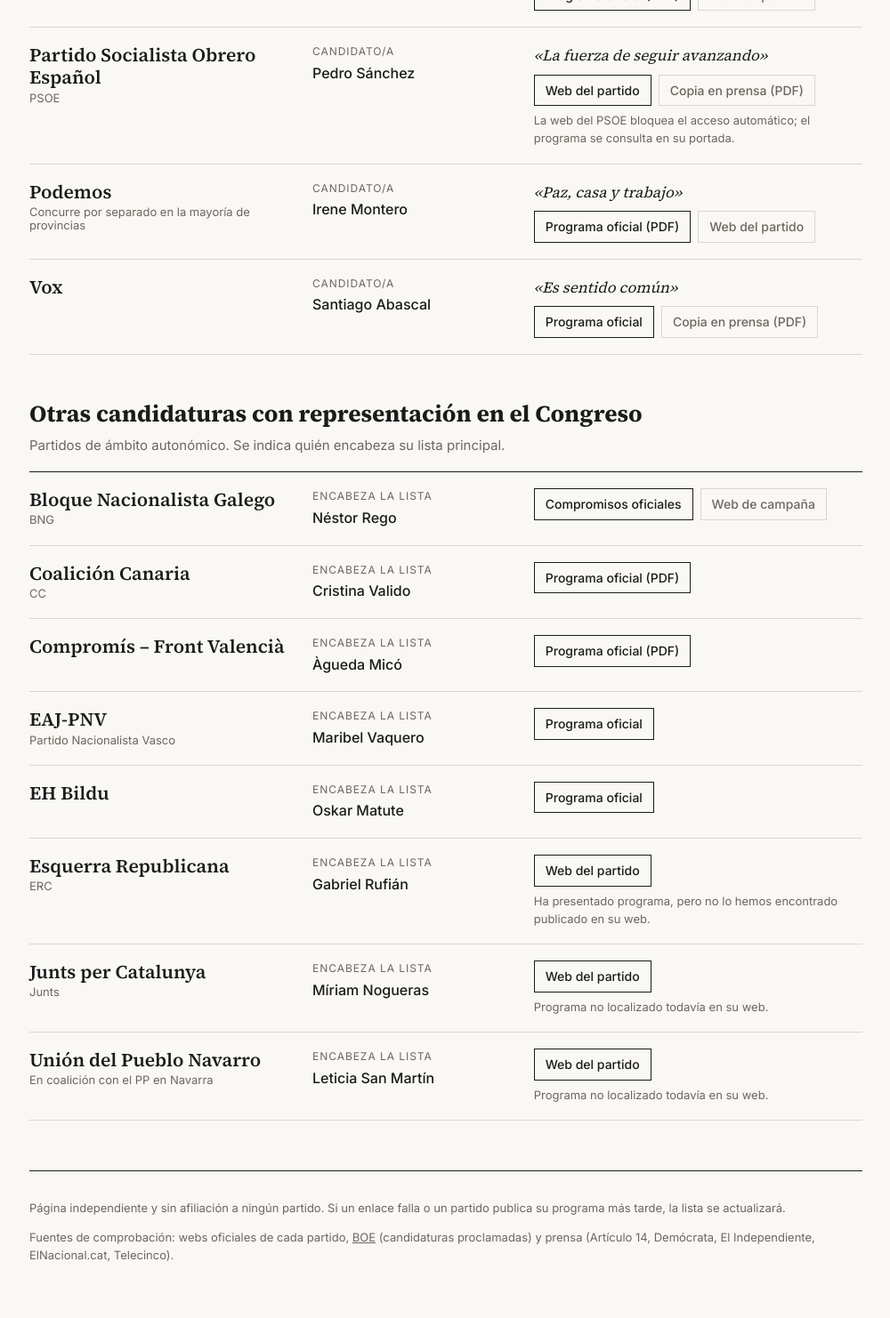
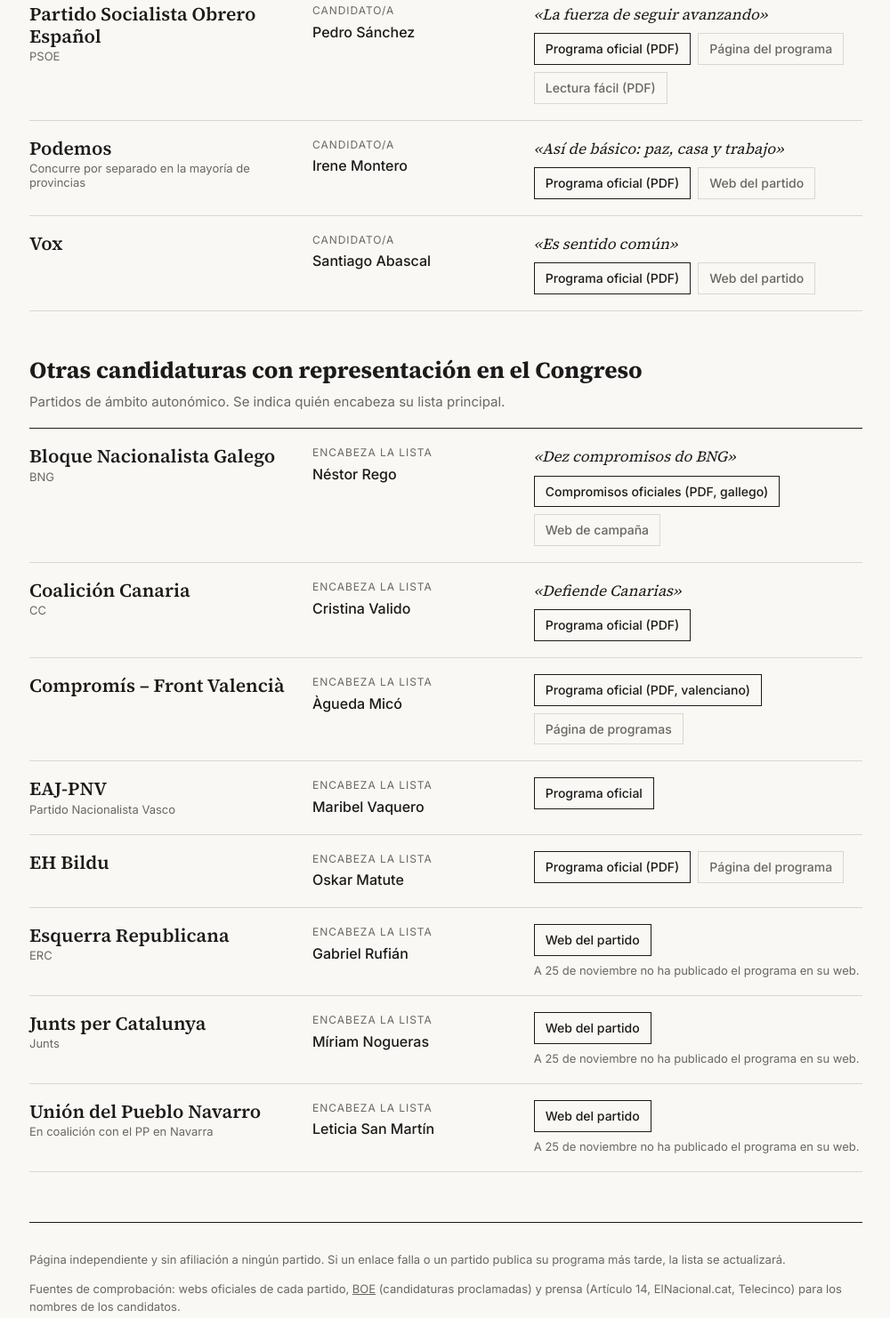
Before and after one commit to Carlopin67/programas-29n, a plain HTML site: page index.html in a window 1280 px wide. Shown: the part 899-2381 px from the top of the page at 89% size, without its empty margins (139-1139 px from the left). Before the commit the page ends 2360 px from the top, so only its background shows below. Drawn offline with Linux system fonts and the light colour scheme.

Commit message:
Solo enlaces oficiales y comprobados del 29N
Co-Authored-By: Claude Opus 5.5 <noreply@anthropic.com>
Claude-Session: https://claude.ai/code/session_01JYRckdtWiZVVM2ALq27bAG

```diff
--- a/index.html
+++ b/index.html
@@ -54,14 +54,14 @@
   <h1>Los programas electorales, en un solo sitio</h1>
   <p class="entradilla">Enlaces directos a los programas que cada candidatura presenta a las elecciones al Congreso y al Senado. Sin resúmenes ni valoraciones: solo el documento original para que lo leas tú.</p>
   <div class="meta">
-    <span><strong>Comprobado:</strong> 24 de noviembre de 2026</span>
+    <span><strong>Comprobado:</strong> 25 de noviembre de 2026</span>
     <span><strong>Orden:</strong> alfabético</span>
   </div>
 </header>
 
 <div class="leyenda">
   <p>En España no se vota directamente al presidente del Gobierno: se votan listas al Congreso por provincia y luego el Congreso elige al presidente. Aquí aparecen primero las candidaturas de ámbito estatal con aspirante a la Presidencia y después las demás formaciones con representación en el Congreso.</p>
-  <p><strong>Programa oficial</strong> = enlace a la web del propio partido. <strong>Copia en prensa</strong> = el PDF publicado por un medio cuando el partido no lo tiene accesible en su web.</p>
+  <p>Todos los enlaces son a webs oficiales de los partidos o de sus campañas, y se ha comprobado que cada documento es el programa para el 29 de noviembre de 2026.</p>
 </div>
 
 <h2>Candidaturas a la Presidencia del Gobierno</h2>
@@ -74,46 +74,44 @@
 
 <footer>
   <p>Página independiente y sin afiliación a ningún partido. Si un enlace falla o un partido publica su programa más tarde, la lista se actualizará.</p>
-  <p>Fuentes de comprobación: webs oficiales de cada partido, <a href="https://www.boe.es">BOE</a> (candidaturas proclamadas) y prensa (Artículo 14, Demócrata, El Independiente, ElNacional.cat, Telecinco).</p>
+  <p>Fuentes de comprobación: webs oficiales de cada partido, <a href="https://www.boe.es">BOE</a> (candidaturas proclamadas) y prensa (Artículo 14, ElNacional.cat, Telecinco) para los nombres de los candidatos.</p>
 </footer>
 </div>
 
 <script>
 const estatales = [
   { partido:"Frente Amplio", largo:"Movimiento Sumar, Izquierda Unida, Más Madrid y Comuns", candidato:"Ada Colau", titulo:"«Un voto como una casa»",
-    enlaces:[{t:"Copia en prensa (PDF)", u:"https://www.democrata.es/uploads/s1/35/42/91/4/programafrenteamplio.pdf", s:true}],
-    aviso:"No hemos encontrado el programa en una web oficial de la coalición." },
+    enlaces:[{t:"Programa oficial (PDF)", u:"https://frenteamplio.info/pdf/ProgramaFrenteAmplio.pdf"},{t:"Página del programa", u:"https://frenteamplio.info/programa/", s:true}] },
   { partido:"Partido Popular", largo:"PP", candidato:"Alberto Núñez Feijóo", titulo:"«La Reconstrucción Nacional»",
     enlaces:[{t:"Programa oficial (PDF)", u:"https://www.pp.es/wp-content/uploads/2026/11/PROGRAMA-ELECTORAL-PP-2026-RECONSTRUCCION-NACIONAL.pdf"},{t:"Web del partido", u:"https://www.pp.es", s:true}] },
   { partido:"Partido Socialista Obrero Español", largo:"PSOE", candidato:"Pedro Sánchez", titulo:"«La fuerza de seguir avanzando»",
-    enlaces:[{t:"Web del partido", u:"https://www.psoe.es"},{t:"Copia en prensa (PDF)", u:"https://www.elindependiente.com/wp-content/uploads/2026/11/PROGRAMAPSOE29N26.pdf", s:true}],
-    aviso:"La web del PSOE bloquea el acceso automático; el programa se consulta en su portada." },
-  { partido:"Podemos", largo:"Concurre por separado en la mayoría de provincias", candidato:"Irene Montero", titulo:"«Paz, casa y trabajo»",
+    enlaces:[{t:"Programa oficial (PDF)", u:"https://lafuerzadelagente.es/programa/PROGRAMA_PSOE_29N26.pdf"},{t:"Página del programa", u:"https://lafuerzadelagente.es/programa", s:true},{t:"Lectura fácil (PDF)", u:"https://lafuerzadelagente.es/programa/programa-psoe-lectura-facil.pdf", s:true}] },
+  { partido:"Podemos", largo:"Concurre por separado en la mayoría de provincias", candidato:"Irene Montero", titulo:"«Así de básico: paz, casa y trabajo»",
     enlaces:[{t:"Programa oficial (PDF)", u:"https://podemos.info/wp-content/uploads/2026/11/29N-programa-Podemos.-Paz-casa-y-trabajo.pdf"},{t:"Web del partido", u:"https://podemos.info", s:true}] },
   { partido:"Vox", largo:"", candidato:"Santiago Abascal", titulo:"«Es sentido común»",
-    enlaces:[{t:"Programa oficial", u:"https://www.voxespana.es/programa/programa-electoral-vox"},{t:"Copia en prensa (PDF)", u:"https://www.elindependiente.com/wp-content/uploads/2026/11/programa-elecct-vox.pdf", s:true}] },
+    enlaces:[{t:"Programa oficial (PDF)", u:"https://www.voxespana.es/wp-content/uploads/2026/11/Programa-completo-A5-1.pdf"},{t:"Web del partido", u:"https://www.voxespana.es", s:true}] },
 ];
 
 const autonomicas = [
-  { partido:"Bloque Nacionalista Galego", largo:"BNG", candidato:"Néstor Rego", titulo:"",
-    enlaces:[{t:"Compromisos oficiales", u:"https://xerais2026.bng.gal/compromisos/"},{t:"Web de campaña", u:"https://xerais2026.bng.gal/", s:true}] },
-  { partido:"Coalición Canaria", largo:"CC", candidato:"Cristina Valido", titulo:"",
+  { partido:"Bloque Nacionalista Galego", largo:"BNG", candidato:"Néstor Rego", titulo:"«Dez compromisos do BNG»",
+    enlaces:[{t:"Compromisos oficiales (PDF, gallego)", u:"https://xerais2026.bng.gal/wp-content/uploads/2026/11/bng-xerais-2026-dez-compromisos.pdf"},{t:"Web de campaña", u:"https://xerais2026.bng.gal/compromisos/", s:true}] },
+  { partido:"Coalición Canaria", largo:"CC", candidato:"Cristina Valido", titulo:"«Defiende Canarias»",
     enlaces:[{t:"Programa oficial (PDF)", u:"https://coalicioncanaria.org/wp-content/uploads/2026/11/CCA-26-Programa_Electoral-29NOV.pdf"}] },
   { partido:"Compromís – Front Valencià", largo:"", candidato:"Àgueda Micó", titulo:"",
-    enlaces:[{t:"Programa oficial (PDF)", u:"https://compromis.net/wp-content/uploads/2026/11/PROGRAMA-ELECTORAL-FRONTVALENCIA.pdf"}] },
+    enlaces:[{t:"Programa oficial (PDF, valenciano)", u:"https://compromis.net/wp-content/uploads/2026/11/PROGRAMA-ELECTORAL-FRONTVALENCIA.pdf"},{t:"Página de programas", u:"https://compromis.net/info/programes/", s:true}] },
   { partido:"EAJ-PNV", largo:"Partido Nacionalista Vasco", candidato:"Maribel Vaquero", titulo:"",
     enlaces:[{t:"Programa oficial", u:"https://www.eaj-pnv.eus/es/programa-elecciones-generales-2026/"}] },
   { partido:"EH Bildu", largo:"", candidato:"Oskar Matute", titulo:"",
-    enlaces:[{t:"Programa oficial", u:"https://posibleegin.ehbildu.eus/programa/"}] },
+    enlaces:[{t:"Programa oficial (PDF)", u:"https://posibleegin.ehbildu.eus/wp-content/uploads/2026/11/PROGRAMA-CAS.pdf"},{t:"Página del programa", u:"https://posibleegin.ehbildu.eus/es/programa/", s:true}] },
   { partido:"Esquerra Republicana", largo:"ERC", candidato:"Gabriel Rufián", titulo:"",
     enlaces:[{t:"Web del partido", u:"https://www.esquerra.cat"}],
-    aviso:"Ha presentado programa, pero no lo hemos encontrado publicado en su web." },
+    aviso:"A 25 de noviembre no ha publicado el programa en su web." },
   { partido:"Junts per Catalunya", largo:"Junts", candidato:"Míriam Nogueras", titulo:"",
     enlaces:[{t:"Web del partido", u:"https://junts.cat"}],
-    aviso:"Programa no localizado todavía en su web." },
+    aviso:"A 25 de noviembre no ha publicado el programa en su web." },
   { partido:"Unión del Pueblo Navarro", largo:"En coalición con el PP en Navarra", candidato:"Leticia San Martín", titulo:"",
     enlaces:[{t:"Web del partido", u:"https://www.upn.org"}],
-    aviso:"Programa no localizado todavía en su web." },
+    aviso:"A 25 de noviembre no ha publicado el programa en su web." },
 ];
 
 function pinta(id, datos){
```
